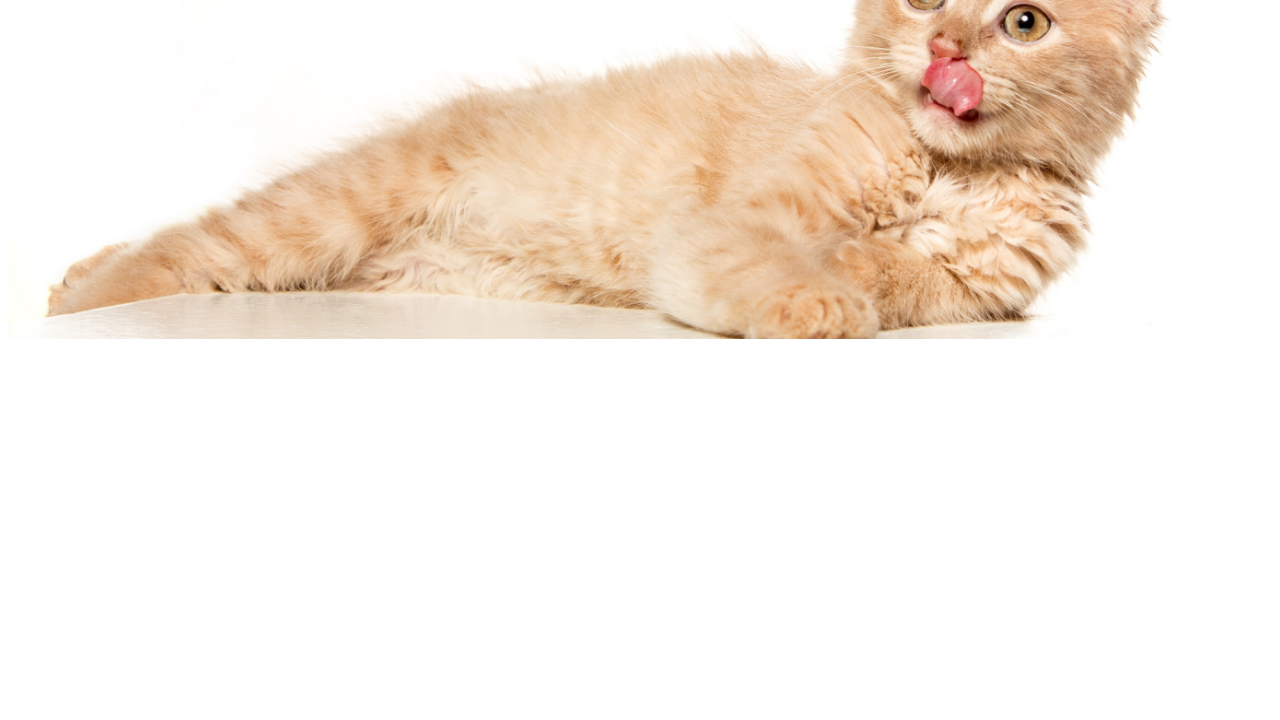
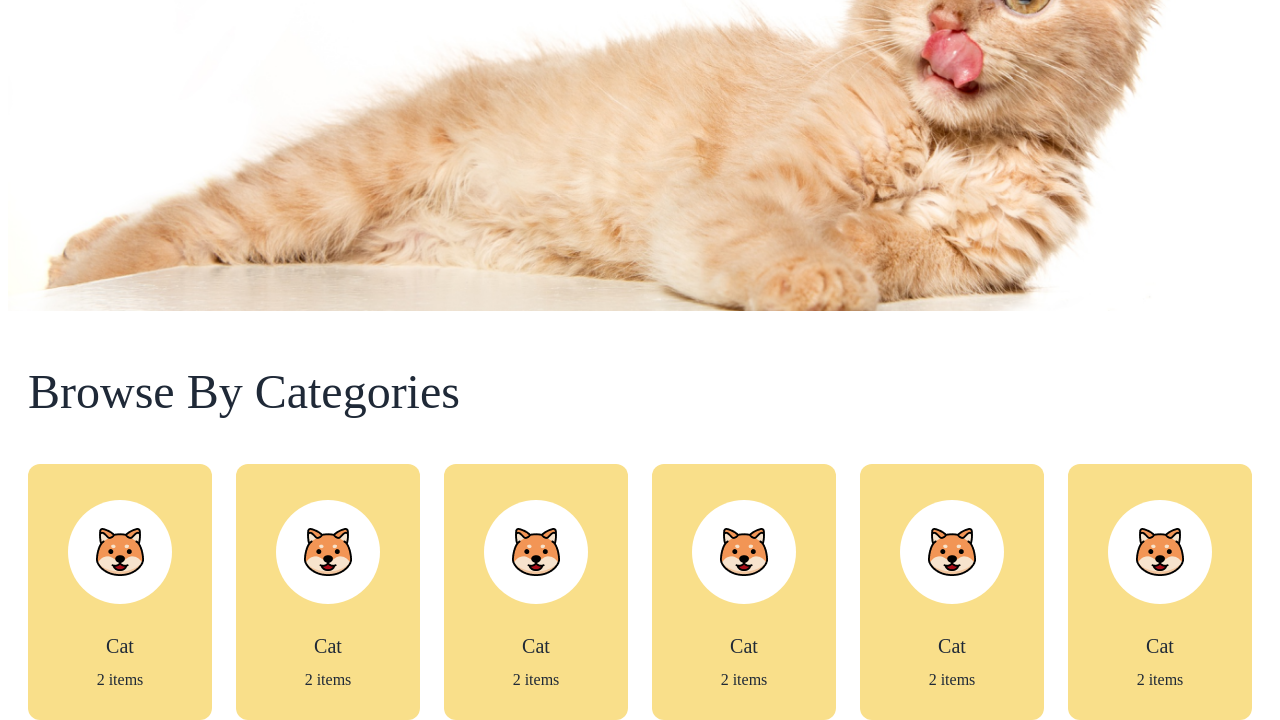
Before and after one commit to Rahat-khan117/Assigmnent_3_category_001, a plain HTML site: page index.html in a window 1280 px wide. Shown: the part 535-1255 px from the top of the page. Before the commit the page ends 874 px from the top, so only its background shows below. Drawn offline with nearby package versions, Linux system fonts and the light colour scheme; a web font is replaced by a local one.

Commit message:
3hrt commit

```diff
--- a/index.html
+++ b/index.html
@@ -45,7 +45,7 @@
             <img src="c1-assets/logo-header.png">
             <a href="#" class="text-2xl hidden md:block">Browse<span class="text-[#FFDC26]">4</span>Pets</a>
           </div>
-          <div class="flex lg:items-center lg:gap-7 lg:text-xl hidden lg:block">
+          <div class="lg:flex lg:items-center lg:gap-7 lg:text-xl hidden lg:block">
             <a href="#">Find a Pet</a>
             <a href="#">Breeds</a>
             <a href="#">Contact Us</a>
@@ -62,7 +62,7 @@
         </div>
       </nav>
       <!-- Banner section -->
-      <div class="image-box sm:container mx-auto px-5 md:px-2 relative mt-12 adlam">
+      <div class="image-box sm:container mx-auto px-5 md:px-2 relative lg:mt-5 mt-12 adlam  h-[500px] 2xl:h-[870px] xl:h-[747px] lg:h-[601px] md:h-[598px] sm:h-[637px]">
         <div class="absolute top-56 lg:top-10 md:top-44 sm:top-72 mx-auto w-[95%]">
           <img class="w-[95%] sm:w-full" src="c1-assets/cat-big.png">
         </div>
@@ -74,7 +74,47 @@
 
       </div>
     </header>
-    <main></main>
+    <main>
+      <!-- Brows by category -->
+       <section class="container mx-auto mt-10 adlam px-8 sm:px-7 ">
+          <div>
+            <p class="adlam text-2xl sm:text-3xl md:text-4xl lg:text-5xl ">Browse By Categories</p>
+            <div class="mt-12 grid lg:grid-cols-6 lg:grid-rows-1 grid-cols-2 grid-rows-3 gap-6">
+              <div class="bg-[#F9DF8A] h-64 rounded-xl flex flex-col items-center">
+                 <div class="h-[104px] w-[104px] flex items-center justify-center bg-white rounded-full mt-9"><img class="" src="c1-assets/cat-cartoon.png"></div>
+                 <p class="text-xl mt-7">Cat</p>
+                 <p class="mt-2"> 2 items</p>
+              </div>
+              <div class="bg-[#F9DF8A] h-64 rounded-xl flex flex-col items-center">
+                 <div class="h-[104px] w-[104px] flex items-center justify-center bg-white rounded-full mt-9"><img class="" src="c1-assets/cat-cartoon.png"></div>
+                 <p class="text-xl mt-7">Cat</p>
+                 <p class="mt-2"> 2 items</p>
+              </div>
+              <div class="bg-[#F9DF8A] h-64 rounded-xl flex flex-col items-center">
+                 <div class="h-[104px] w-[104px] flex items-center justify-center bg-white rounded-full mt-9"><img class="" src="c1-assets/cat-cartoon.png"></div>
+                 <p class="text-xl mt-7">Cat</p>
+                 <p class="mt-2"> 2 items</p>
+              </div>
+              <div class="bg-[#F9DF8A] h-64 rounded-xl flex flex-col items-center">
+                 <div class="h-[104px] w-[104px] flex items-center justify-center bg-white rounded-full mt-9"><img class="" src="c1-assets/cat-cartoon.png"></div>
+                 <p class="text-xl mt-7">Cat</p>
+                 <p class="mt-2"> 2 items</p>
+              </div>
+              <div class="bg-[#F9DF8A] h-64 rounded-xl flex flex-col items-center">
+                 <div class="h-[104px] w-[104px] flex items-center justify-center bg-white rounded-full mt-9"><img class="" src="c1-assets/cat-cartoon.png"></div>
+                 <p class="text-xl mt-7">Cat</p>
+                 <p class="mt-2"> 2 items</p>
+              </div>
+              <div class="bg-[#F9DF8A] h-64 rounded-xl flex flex-col items-center">
+                 <div class="h-[104px] w-[104px] flex items-center justify-center bg-white rounded-full mt-9"><img class="" src="c1-assets/cat-cartoon.png"></div>
+                 <p class="text-xl mt-7">Cat</p>
+                 <p class="mt-2"> 2 items</p>
+              </div>
+
+            </div>
+          </div>
+       </section>
+    </main>
     <footer></footer>
   </body>
 </html>
```
